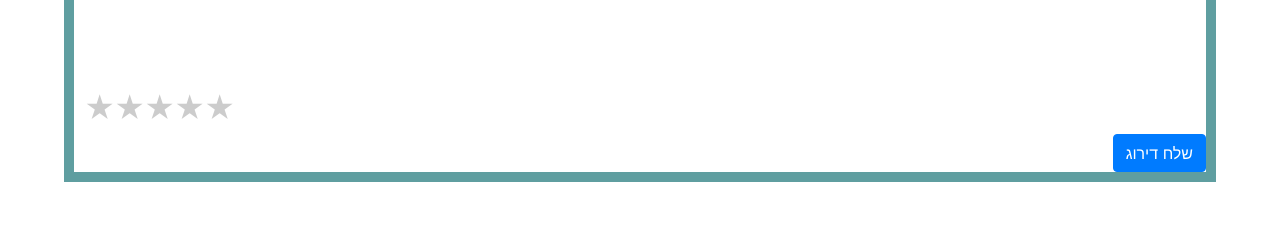
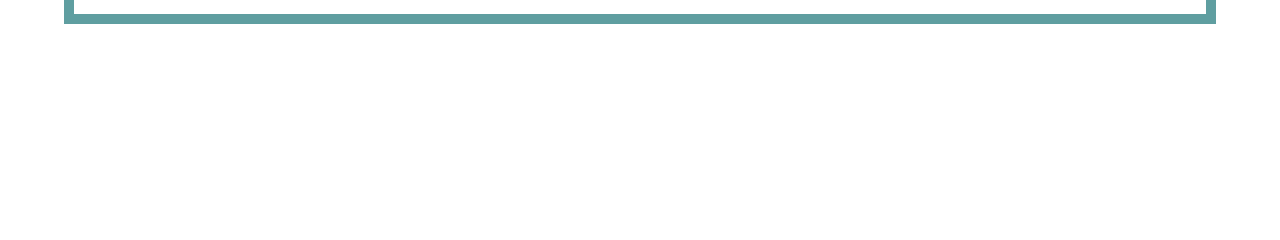
Before and after one commit to arthurlub/Community-volunteering-system, a Flask app: page /personal-page in a window 1280 px wide. Shown: the part 238-478 px from the top of the page. Run offline with Flask 2, Linux system fonts and the light colour scheme; a user stored in the database is signed in; data comes from the database, SQL or seed files in the repository; both versions use the stored data as it was after the commit; some libraries are stand-ins or nearby versions.

Commit message:
wihout stars

```diff
--- a/website/templates/Personal-page.html
+++ b/website/templates/Personal-page.html
@@ -23,25 +23,7 @@
             <button type="button" class="close" onClick="stopVol({{user.id }})">X</button>
         </p>
 
-        <form method="POST">
-            <br/><br/><br/>
-            <div class="rate">
-                <input type="radio" id="star5" name="rating" value="5"/>
-                <label for="star5" title="text">5 stars</label>
-                <input type="radio" id="star4" name="rating" value="4"/>
-                <label for="star4" title="text">4 stars</label>
-                <input type="radio" id="star3" name="rating" value="3"/>
-                <label for="star3" title="text">3 stars</label>
-                <input type="radio" id="star2" name="rating" value="2"/>
-                <label for="star2" title="text">2 stars</label>
-                <input type="radio" id="star1" name="rating" value="1"/>
-                <label for="star1" title="text">1 star</label>
-            </div>
 
-            <br>
-            <br/>
-            <button type="submit" name="submit_but" class="btn btn-primary">שלח דירוג</button>
-        </form>
     </div>
 </div>
 
```
Also changed, not shown: website/database.db.
